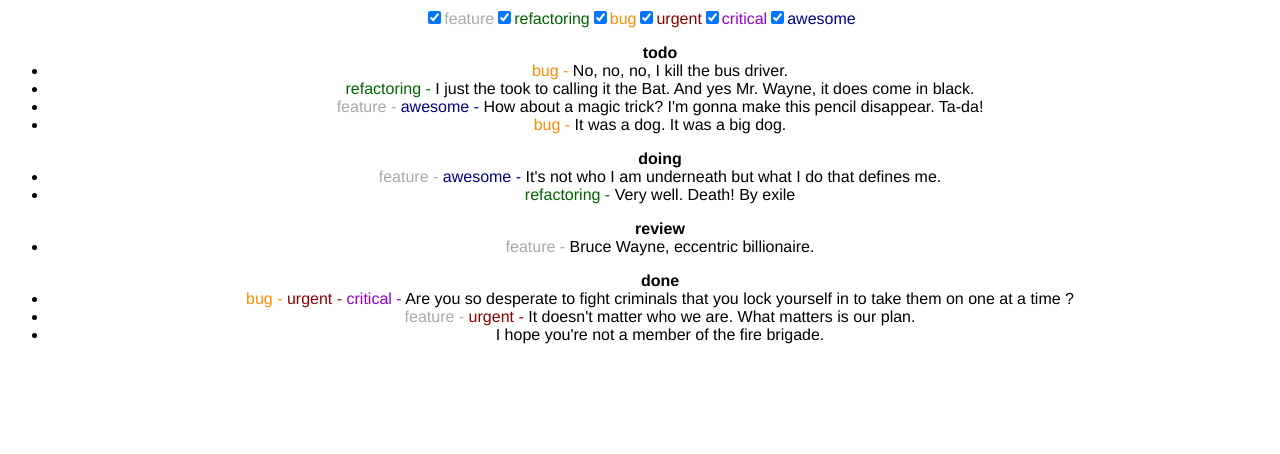
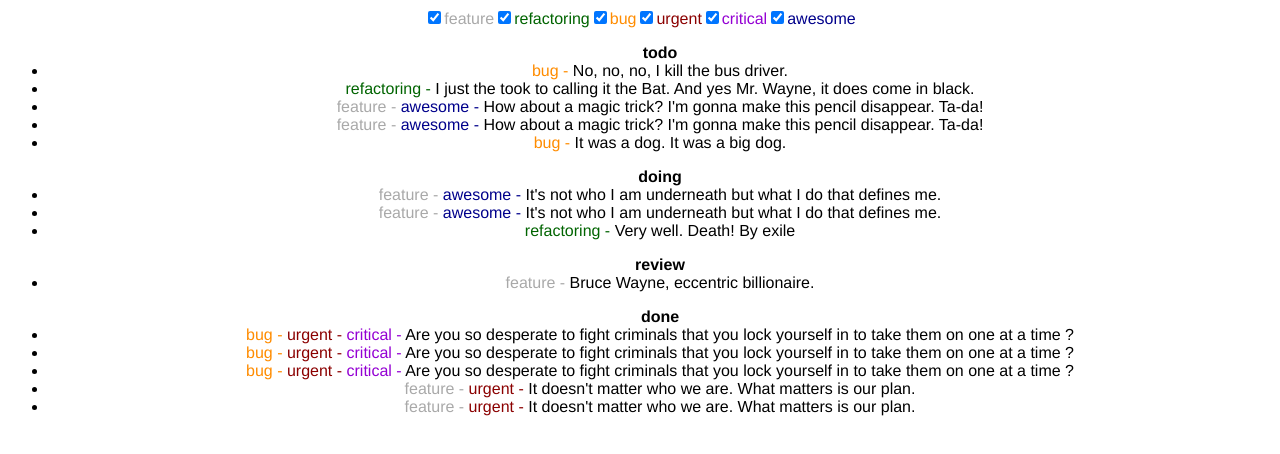
Before and after one commit to Vincere1st/vuewildts, a Vue app: page / in a window 1280 px wide. Shown: the top 454 px of the page. Built offline with nearby package versions, Linux system fonts and the light colour scheme.

Commit message:
add filter

```diff
--- a/src/views/Home.vue
+++ b/src/views/Home.vue
@@ -2,10 +2,11 @@
     <div class="home">
         <div class="nav">
             <span v-for="(tag, key) in tags" :key="key">
-                <input type="checkbox" v-model="tagsChecked[key]"><label :class="{ [tag.color]: true, striketrought: !tagsChecked[key] }">{{ tag.title }}</label>
+                <input type="checkbox" v-model="tagsChecked[key]"><label
+                    :class="{ [tag.color]: true, striketrought: !tagsChecked[key] }">{{ tag.title }}</label>
             </span>
         </div>
-        <affectations :columns="columns" :tickets="tickets" :tags="tags" :showtickets="showTickets"></affectations>
+        <affectations :columns="columns" :tickets="ticketsWithTagsSelected()" :tags="tags"></affectations>
     </div>
 </template>
 
@@ -13,40 +14,84 @@
     import {Component, Vue} from 'vue-property-decorator';
     import data from '../data';
     import Affectations from "@/components/Affectations.vue";
+    import index from "vue-router/src/index";
 
     @Component({
             components: {
                 Affectations
             },
-})
+        },
+    )
+
     export default class Home extends Vue {
         dreamTeam = data.dreamTeam
         columns = data.columns
         tags = data.tags
         tickets = data.tickets
+        tagsChecked: any = {}
 
-    tagsChecked:any = {}
+        created() {
+            this.tagsChecked = this.buildDefaultTagsCheck()
+        }
 
-    created () {
-        this.tagsChecked = this.buildDefaultTagsCheck()
+        beforeUpdate() {
+            this.ticketsWithTagsSelected()
         }
 
         buildDefaultTagsCheck() {
             let defaultTagChecked: any = {}
             for (const tag in this.tags) {
                 defaultTagChecked[tag] = true
-            Object.assign(defaultTagChecked, {tag: true})
             }
             return defaultTagChecked
         }
 
-    showTickets() {
-        console.log('tata')
-        // for (const tag in this.tags){
-        //     if (this.buildDefaultTagsCheck[tag] === true) {
-        //         console.log('toto')
+        tagsSelected() {
+            const tagsSelected = []
+            for (const tags in this.tagsChecked) {
+                if (this.tagsChecked[tags] === true) {
+                    tagsSelected.push(parseInt(tags))
+                }
+            }
+            return tagsSelected
+        }
+
+        ticketsWithTagsSelected() {
+            // return Object.values(this.tickets).filter((ticket) => {
+            //     for (const tag of ticket.tags) {
+            //         if (this.tagsSelected().includes(tag)){
+            //             return true
+            //         }
+            //         return false
+            //     }
+            // })
+            let ticketWithIndex = this.tickets
+                for (const index in ticketWithIndex) {
+                    ticketWithIndex[index].index = parseInt(index)
+                }
+
+            let ticketsFilter = []
+                for (const ticket of Object.values(ticketWithIndex)) {
+                    for (const tag of ticket.tags) {
+                        console.log(tag +' tag')
+                        if (this.tagsSelected().includes(tag)) {
+                            console.log(ticket.index + ' index')
+                            ticketsFilter.push(ticket)
+                        }
+                    }
+                }
+
+
+            // for (const tag of this.tagsSelected()) {
+            //     console.log(tag)
+            //     for (const ticket of Object.values(this.tickets)) {
+            //         console.log(ticket.tags)
+            //         if (ticket.tags.includes(tag)){
+            //             ticketsFilter.push(ticket)
+            //         }
             //     }
             // }
+            return ticketsFilter
         }
     }
 </script>
@@ -55,18 +100,23 @@ export default class Home extends Vue {
     .grey {
         color: darkgrey;
     }
+
     .green {
         color: darkgreen;
     }
+
     .orange {
         color: darkorange;
     }
+
     .red {
         color: darkred;
     }
+
     .purple {
         color: darkviolet;
     }
+
     .blue {
         color: darkblue;
     }
```
Lines whose indentation alone changed are shown as unchanged.
